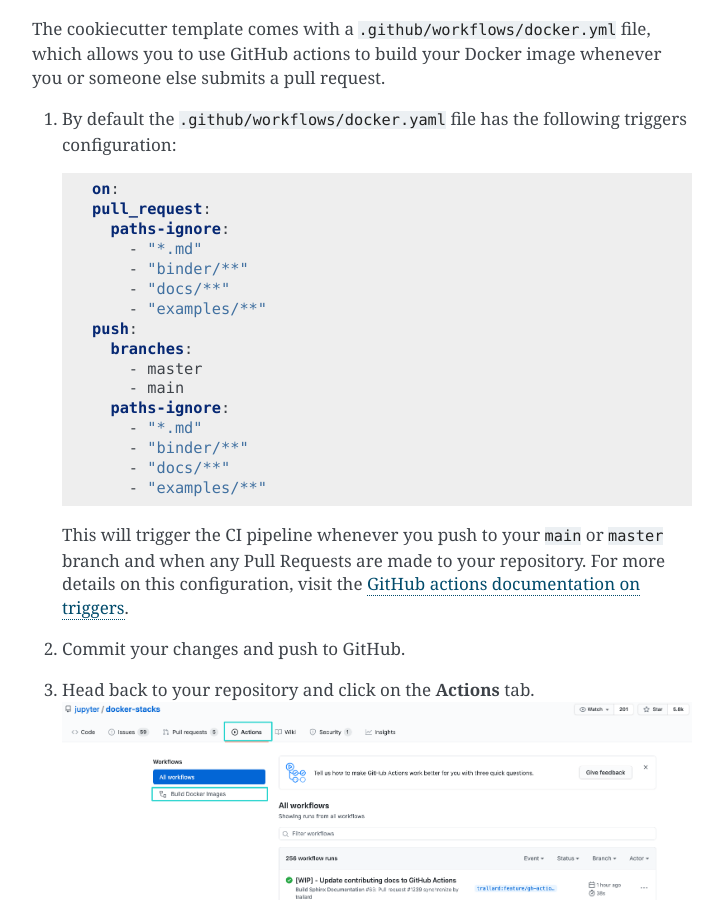
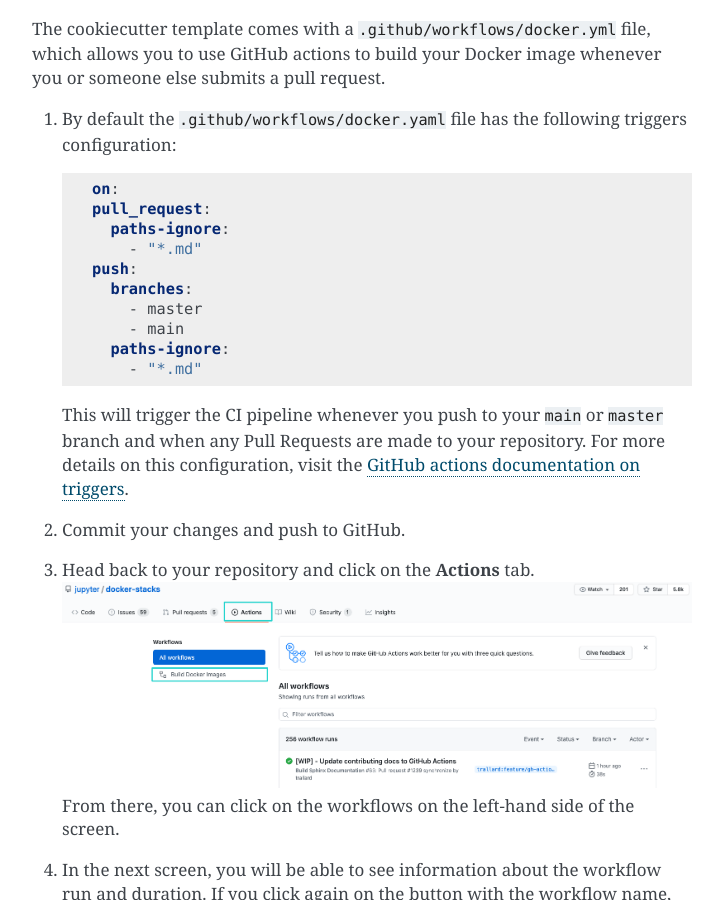
Before and after one commit to jupyter/docker-stacks, a Sphinx documentation site: the page built from docs/contributing/stacks.md, in a window 1280 px wide and 900 px high, scrolled down 1524 px. Shown: the whole window, without its empty margins (388-1111 px from the left). Built offline with Sphinx 7.4.7, drawn with Linux system fonts in a browser that asks for light colours.

Commit message:
Update cookiecutter instruction because of project changes

````diff
--- a/docs/contributing/stacks.md
+++ b/docs/contributing/stacks.md
@@ -82,18 +82,12 @@ The cookiecutter template comes with a `.github/workflows/docker.yml` file, whic
    pull_request:
      paths-ignore:
        - "*.md"
-       - "binder/**"
-       - "docs/**"
-       - "examples/**"
    push:
      branches:
        - master
        - main
      paths-ignore:
        - "*.md"
-       - "binder/**"
-       - "docs/**"
-       - "examples/**"
    ```
 
    This will trigger the CI pipeline whenever you push to your `main` or `master` branch and when any Pull Requests are made to your repository. For more details on this configuration, visit the [GitHub actions documentation on triggers](https://docs.github.com/en/actions/reference/events-that-trigger-workflows).
````
